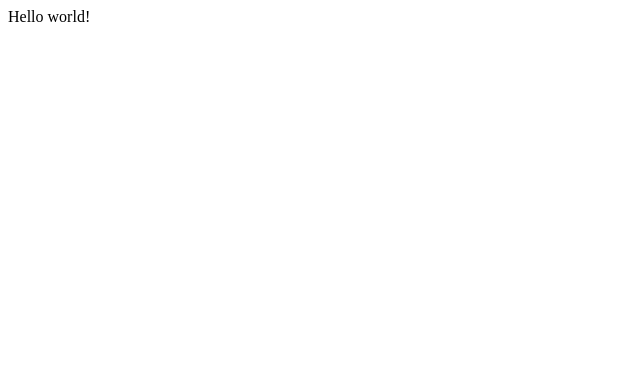
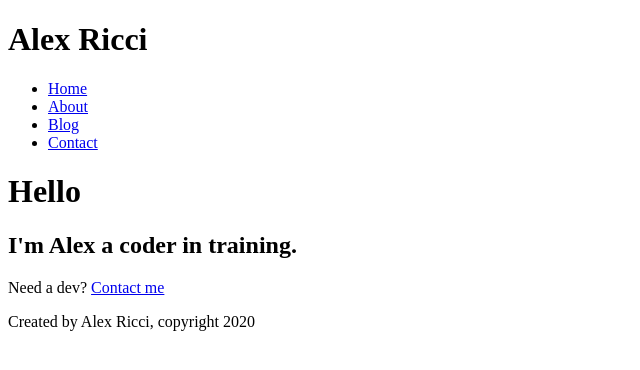
Before and after one commit to AxlRicci/GatsbyTutorial, a Gatsby site: page / in a window 1280 px wide. Shown: the whole page, without its empty margins (0-640 px from the left). Built offline with nearby package versions, Linux system fonts and the light colour scheme; Gatsby itself is replaced by a stand-in of ours.

Commit message:
Added home, about, blog, and contact, pages with navigation header and footer

```diff
--- a/package.json
+++ b/package.json
@@ -13,6 +13,7 @@
     "clean": "gatsby clean",
     "test": "echo \"Write tests! -> https://gatsby.dev/unit-testing\" && exit 1"
   },
+  "lint": "AnyFolder/**/*.js",
   "dependencies": {
     "gatsby": "^2.19.45",
     "react": "^16.12.0",
--- /dev/null
+++ b/src/components/footer.js
@@ -0,0 +1,12 @@
+import React from 'react'
+
+const Footer = () => {
+    return (
+        <footer>
+            <p>Created by Alex Ricci, copyright 2020</p>
+
+        </footer>
+    )
+}
+
+export default Footer
--- /dev/null
+++ b/src/components/header.js
@@ -0,0 +1,28 @@
+import React from 'react'
+import { Link } from 'gatsby'
+
+const Header = () => {
+    return (
+        <header>
+            <h1>Alex Ricci</h1>
+            <nav>
+                <ul>
+                    <li>
+                        <Link to='/'>Home</Link>
+                    </li>
+                    <li>
+                        <Link to='/about'>About</Link>
+                    </li>
+                    <li>
+                        <Link to='/blog'>Blog</Link>
+                    </li>
+                    <li>
+                        <Link to='/contact'>Contact</Link>
+                    </li>
+                </ul>
+            </nav>
+        </header>
+    )
+}
+
+export default Header
--- /dev/null
+++ b/src/pages/about.js
@@ -0,0 +1,18 @@
+import React from 'react'
+import { Link } from 'gatsby'
+import Header from '../components/header'
+import Footer from '../components/footer'
+
+const AboutPage = () => {
+    return (
+        <div>
+            <Header />
+            <h1>About</h1>
+            <p>A bit about me!</p>
+            <h2><Link to="/contact">Get in touch!</Link></h2>
+            <Footer/>
+        </div>
+    )
+}
+
+export default AboutPage
--- a/src/pages/index.js
+++ b/src/pages/index.js
@@ -1,3 +1,18 @@
-import React from "react"
+import React from 'react';
+import { Link } from 'gatsby';
+import Header from '../components/header'
+import Footer from '../components/footer'
 
-export default () => <div>Hello world!</div>
+const IndexPage = () => {
+    return (
+        <div>
+            <Header />
+            <h1>Hello</h1>
+            <h2>I'm Alex a coder in training.</h2>
+            <p>Need a dev? <Link to="/contact">Contact me</Link></p>
+            <Footer />
+        </div>
+    )
+}
+
+export default IndexPage
```
Also changed, not shown: src/pages/blog.js (added, +16 -0 lines), src/pages/contact.js (added, +18 -0 lines).
